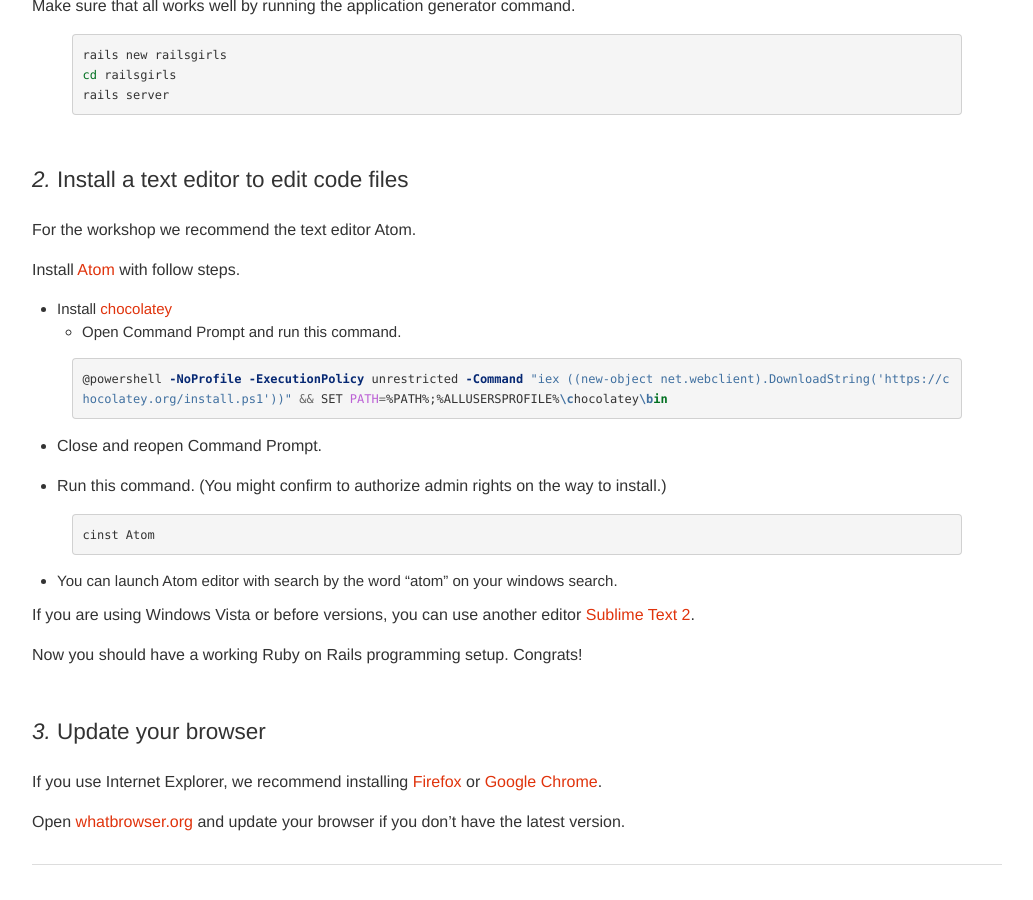
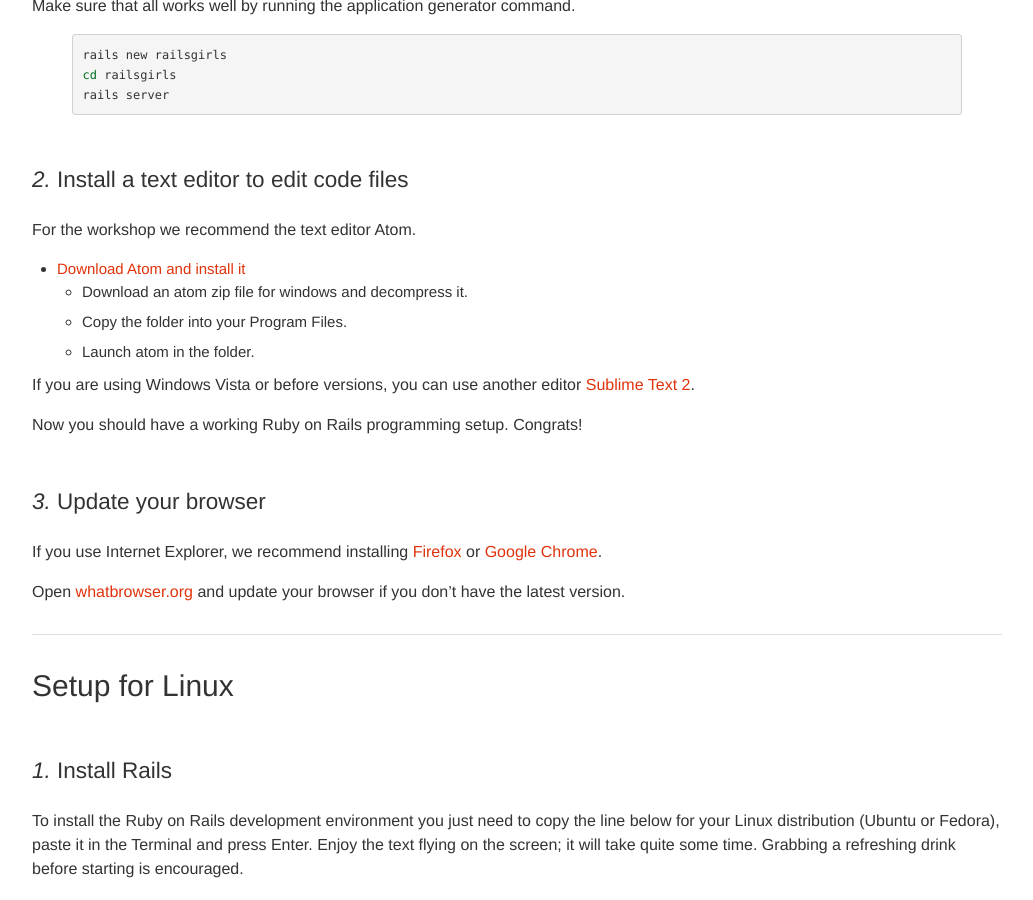
Before and after one commit to railsgirls/guides.railsgirls.com, a Jekyll site: the page built from _posts/2013-05-02-install.markdown, in a window 1280 px wide and 900 px high, scrolled down 3959 px. Shown: the whole window, without its empty margins (53-1086 px from the left). Built offline with Jekyll 4.4.1, drawn with Linux system fonts in a browser that asks for light colours; nearby versions of some CDN libraries.

Commit message:
Change Atom install process to using zip file.

```diff
--- a/_posts/2013-05-02-install.markdown
+++ b/_posts/2013-05-02-install.markdown
@@ -151,22 +151,10 @@
 
 For the workshop we recommend the text editor Atom.
 
-Install [Atom](https://github.com/atom/atom/blob/master/README.md#windows) with follow steps.
-
-* Install [chocolatey](https://chocolatey.org/)
-  * Open Command Prompt and run this command.
-{% highlight sh %}
-@powershell -NoProfile -ExecutionPolicy unrestricted -Command "iex ((new-object net.webclient).DownloadString('https://chocolatey.org/install.ps1'))" && SET PATH=%PATH%;%ALLUSERSPROFILE%\chocolatey\bin
-{% endhighlight %}
-
-* Close and reopen Command Prompt.
-
-* Run this command. (You might confirm to authorize admin rights on the way to install.)
-{% highlight sh %}
-cinst Atom
-{% endhighlight %}
-
-* You can launch Atom editor with search by the word "atom" on your windows search.
+* [Download Atom and install it](https://github.com/atom/atom/releases/latest)
+  * Download an atom zip file for windows and decompress it.
+  * Copy the folder into your Program Files.
+  * Launch atom in the folder.
 
 If you are using Windows Vista or before versions, you can use another editor [Sublime Text 2](http://www.sublimetext.com/2).
 
```
